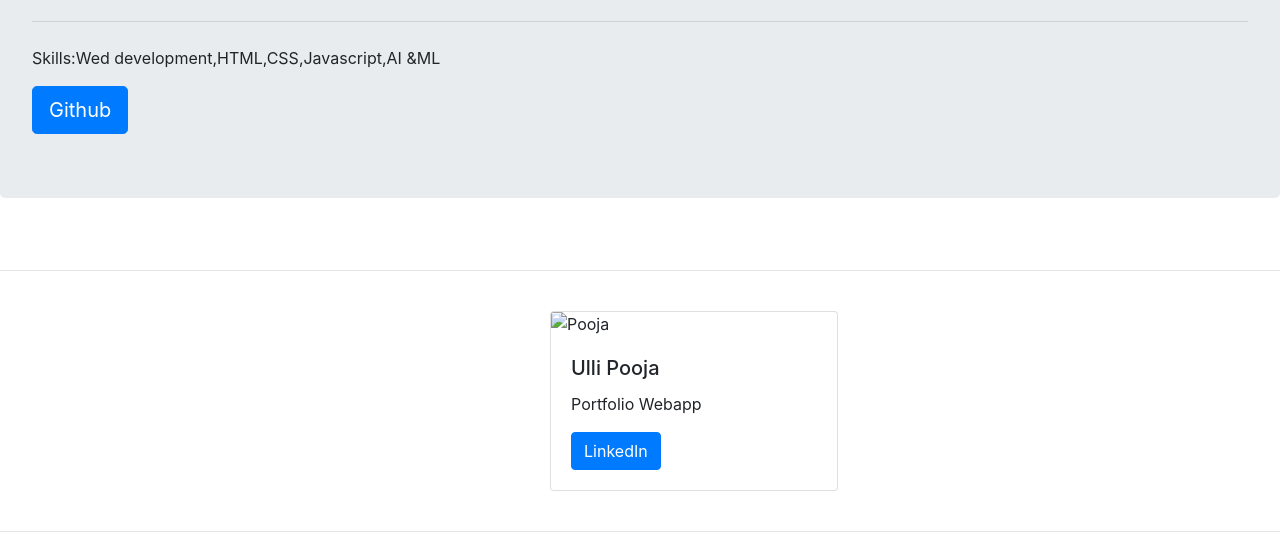
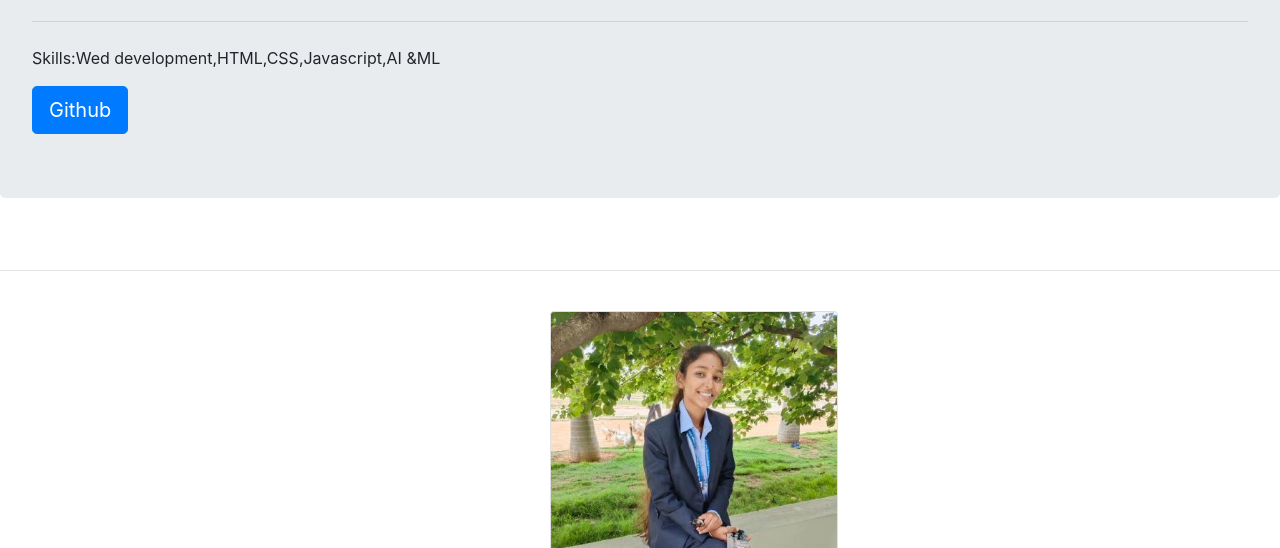
Before and after one commit to Ullipooja-devspace/PortfolioWebapp, a plain HTML site: page index.html in a window 1280 px wide. Shown: the part 252-800 px from the top of the page. Drawn offline with nearby package versions, Linux system fonts and the light colour scheme.

Commit message:
Update index.html

```diff
--- a/index.html
+++ b/index.html
@@ -43,7 +43,7 @@
 <br>
    <!--card-->
 <div id="card" class="card" style="width: 18rem;">
-  <img src="images/Poojapic.jpg" class="card-img-top" alt="Pooja">
+  <img src="./Poojapic.jpg" class="card-img-top" alt="Pooja">
   <div class="card-body">
     <h5 class="card-title">Ulli Pooja</h5>
     <p class="card-text">Portfolio Webapp</p>
```
